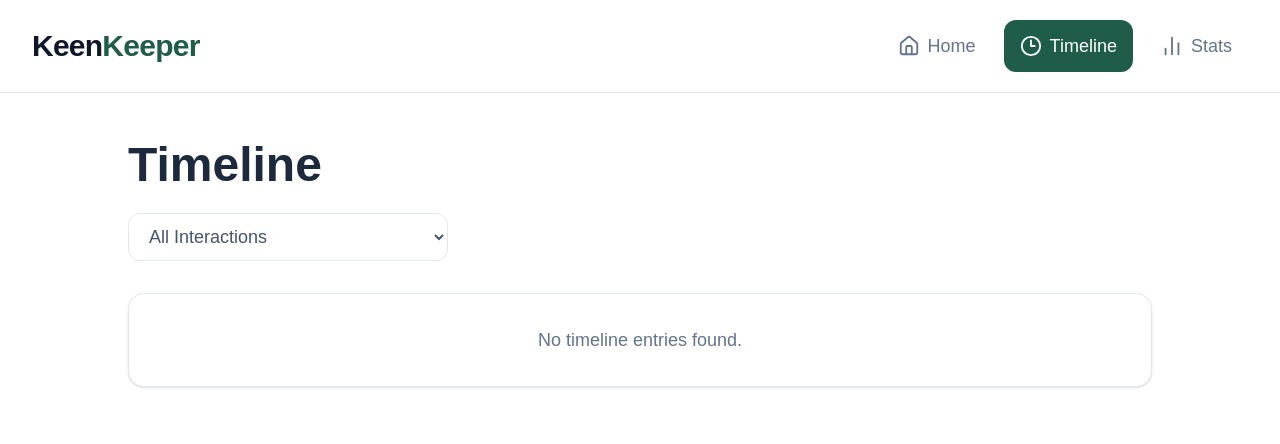
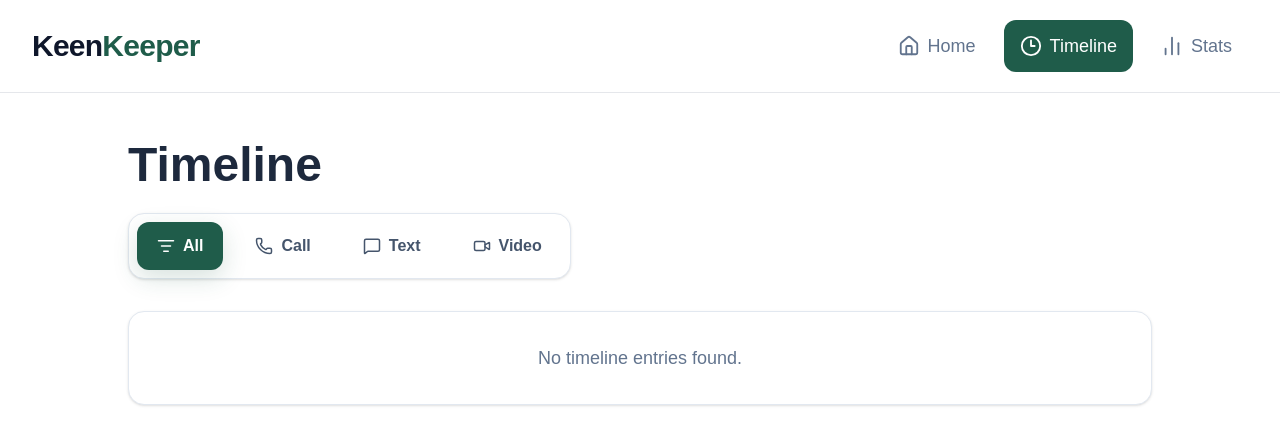
Before and after one commit to Tariqul-stack/KeenKeeper, a Next.js app: page /timeline in a window 1280 px wide. Shown: the top 444 px of the page. Built offline with nearby package versions, Linux system fonts and the light colour scheme.

Commit message:
feat: enhance timeline filter with premium pill-style UI

```diff
--- a/src/app/timeline/page.jsx
+++ b/src/app/timeline/page.jsx
@@ -1,17 +1,12 @@
 "use client";
 
-import { useEffect, useMemo, useState } from "react";
-import { Phone, MessageSquare, Video } from "lucide-react";
+import { useMemo, useState } from "react";
+import { Phone, MessageSquare, Video, ListFilter } from "lucide-react";
 import { getTimelineEntries } from "@/lib/timelineStorage";
 
 const TimelinePage = () => {
-  const [entries, setEntries] = useState([]);
+  const [entries] = useState(() => getTimelineEntries());
   const [filter, setFilter] = useState("all");
-
-  useEffect(() => {
-    const storedEntries = getTimelineEntries();
-    setEntries(storedEntries);
-  }, []);
 
   const filteredEntries = useMemo(() => {
     if (filter === "all") return entries;
@@ -41,17 +36,54 @@ const TimelinePage = () => {
       <div className="mx-auto max-w-5xl">
         <h1 className="text-5xl font-extrabold text-slate-800">Timeline</h1>
 
-        <div className="mt-6">
-          <select
-            value={filter}
-            onChange={(e) => setFilter(e.target.value)}
-            className="w-full max-w-xs rounded-xl border border-slate-200 bg-white px-4 py-3 text-lg text-slate-600 outline-none"
+        <div className="mt-6 flex flex-wrap gap-3 rounded-2xl border border-slate-200 bg-white p-2 shadow-sm w-fit">
+          <button
+            onClick={() => setFilter("all")}
+            className={`inline-flex items-center gap-2 rounded-xl px-5 py-3 text-base font-semibold transition-all duration-200 ${
+              filter === "all"
+                ? "bg-[#1F5C4A] text-white shadow-[0_8px_24px_rgba(31,92,74,0.18)]"
+                : "bg-transparent text-slate-600 hover:bg-slate-100"
+            }`}
           >
-            <option value="all">All Interactions</option>
-            <option value="call">Call</option>
-            <option value="text">Text</option>
-            <option value="video">Video</option>
-          </select>
+            <ListFilter size={18} />
+            All
+          </button>
+
+          <button
+            onClick={() => setFilter("call")}
+            className={`inline-flex items-center gap-2 rounded-xl px-5 py-3 text-base font-semibold transition-all duration-200 ${
+              filter === "call"
+                ? "bg-[#1F5C4A] text-white shadow-[0_8px_24px_rgba(31,92,74,0.18)]"
+                : "bg-transparent text-slate-600 hover:bg-slate-100"
+            }`}
+          >
+            <Phone size={18} />
+            Call
+          </button>
+
+          <button
+            onClick={() => setFilter("text")}
+            className={`inline-flex items-center gap-2 rounded-xl px-5 py-3 text-base font-semibold transition-all duration-200 ${
+              filter === "text"
+                ? "bg-[#1F5C4A] text-white shadow-[0_8px_24px_rgba(31,92,74,0.18)]"
+                : "bg-transparent text-slate-600 hover:bg-slate-100"
+            }`}
+          >
+            <MessageSquare size={18} />
+            Text
+          </button>
+
+          <button
+            onClick={() => setFilter("video")}
+            className={`inline-flex items-center gap-2 rounded-xl px-5 py-3 text-base font-semibold transition-all duration-200 ${
+              filter === "video"
+                ? "bg-[#1F5C4A] text-white shadow-[0_8px_24px_rgba(31,92,74,0.18)]"
+                : "bg-transparent text-slate-600 hover:bg-slate-100"
+            }`}
+          >
+            <Video size={18} />
+            Video
+          </button>
         </div>
 
         <div className="mt-8 space-y-4">
```
